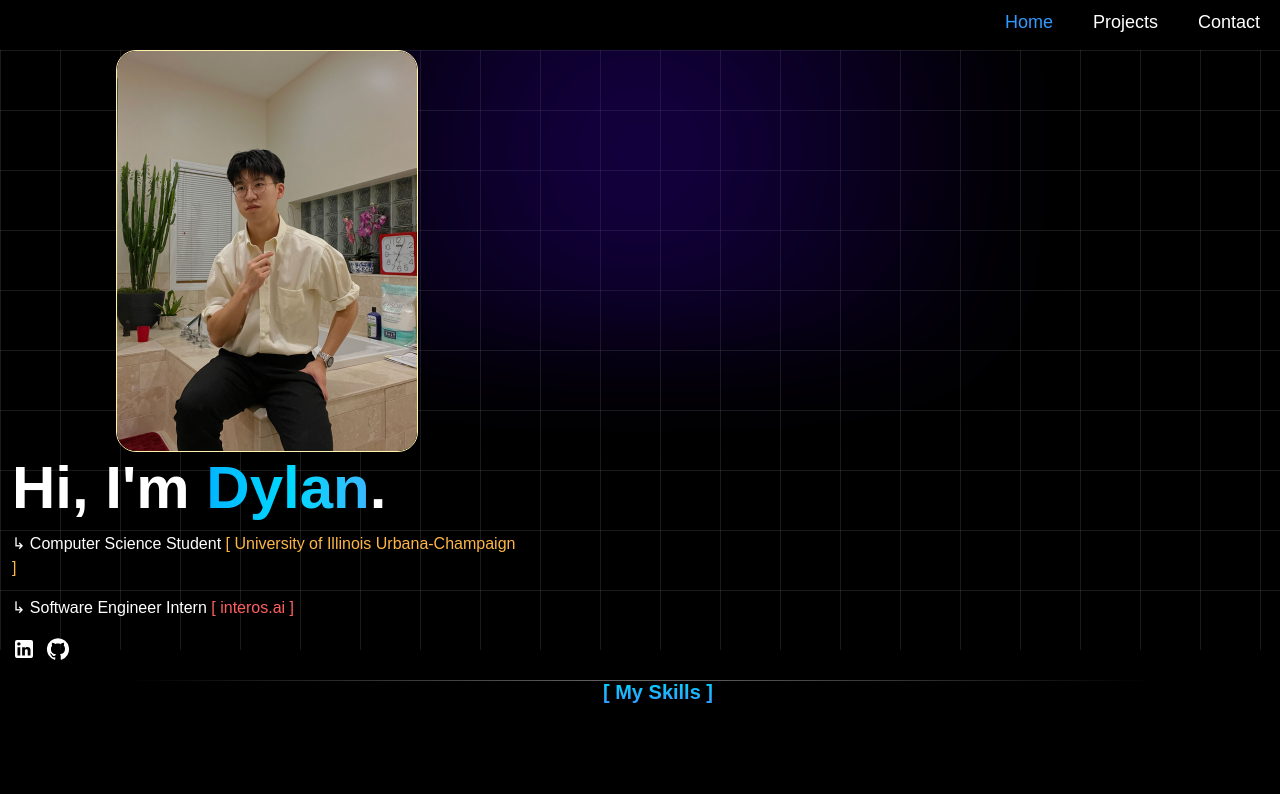
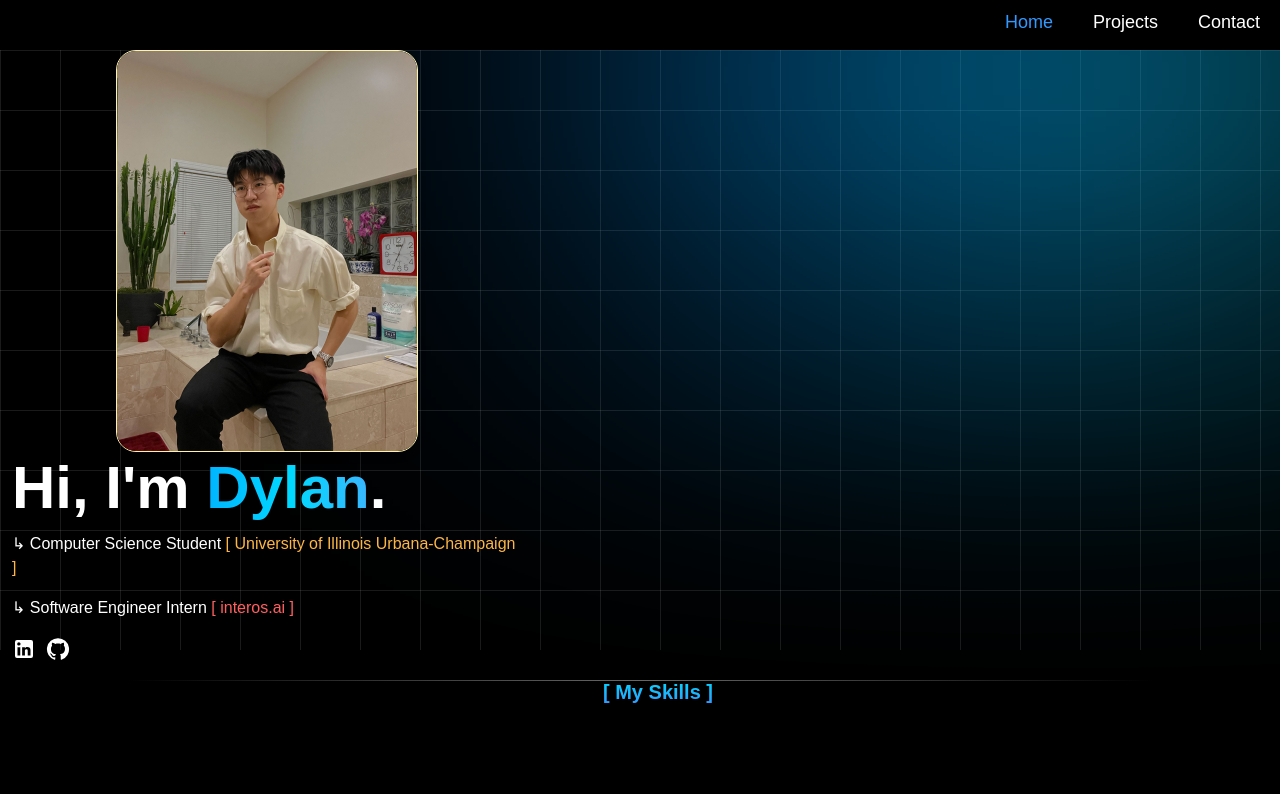
Before and after one commit to dylanytran/dylanytran.github.io, a React (Create React App) app: page /#/ in a window 1280 px wide. Shown: the top 794 px of the page. Built offline with nearby package versions, Linux system fonts and the light colour scheme; the HTML template or start-up script is replaced by a standard one.

Commit message:
added cool gradient to landing page

```diff
--- a/src/pages/Home.js
+++ b/src/pages/Home.js
@@ -181,12 +181,13 @@ function Home() {
             EdTech company in Chicago where I taught young students
             object-oriented programming and game design. This summer, I am
             working as a software engineer intern at Interos. I am also a course
-            assistant for Discrete Structures at UIUC.
+            assistant for Discrete Structures at UIUC. Looking for Summer 2025
+            internship opportunities!
           </p>
           <div className="interests">
             <div className="interest">Table Tennis 🏓</div>
             <div className="interest">Soccer ⚽</div>
-            <div className="interest">Hip-Hop 🎤</div>
+            <div className="interest">Hip-Hop 🔥</div>
             <div className="interest">Chipotle 🌯</div>
           </div>
         </div>
--- a/src/pages/Projects.js
+++ b/src/pages/Projects.js
@@ -17,12 +17,12 @@ function Projects() {
           name="K-Cards"
           desc="Web3 trading card platform with K-pop idol NFTs"
           image={image6}
-          tech="📚 React, TypeScript, Polygon, thirdweb"
+          tech="📚 React, TypeScript, Polygon, Thirdweb"
           link="https://github.com/dylanytran/K-Cards"
         />
         <ProjectCard
           name="True RNG"
-          desc="True random number generator based on large langauge model and atmospheric noise"
+          desc="True random number generator based on hashed LLM responses and atmospheric noise data"
           image={image5}
           tech="📚 React, JavaScript, Django, PyTorch"
           link="https://github.com/dylanytran/true-rng"
@@ -31,7 +31,7 @@ function Projects() {
           name="Statify"
           desc="Web application where users can log in to their Spotify accounts and view their top artists and songs"
           image={image2}
-          tech="📚 React, TypeScript, Node.js"
+          tech="📚 React, TypeScript"
           link="https://github.com/dylanytran/Statify"
         />
         <ProjectCard
--- a/src/styles/Home.css
+++ b/src/styles/Home.css
@@ -100,16 +100,13 @@
     position: absolute;
     top: -100px;
     left: 50%;
-    width: 700px;
-    height: 400px;
-    background: radial-gradient(
-      circle,
-      rgba(61, 0, 203, 0.35) 0%,
-      rgba(202, 180, 255, 0) 100%
-    );
-    transform: translateX(-50%);
-    filter: blur(50px);
+    width: 750px;
+    height: 250px;
+    background-image: linear-gradient(90deg, #0080ff, #00d9ff, #7a60ff, #ff82a8);
+    background-size: 250% 250%;
+    filter: blur(180px);
     z-index: 1;
+    animation: gradientAnimation 10s ease infinite;
   }
 }
 
--- a/src/styles/Projects.css
+++ b/src/styles/Projects.css
@@ -51,7 +51,7 @@
       rgba(202, 180, 255, 0) 100%
     );
     transform: translateX(-50%);
-    filter: blur(80px);
+    filter: blur(60px);
     z-index: 0;
   }
 }
```
